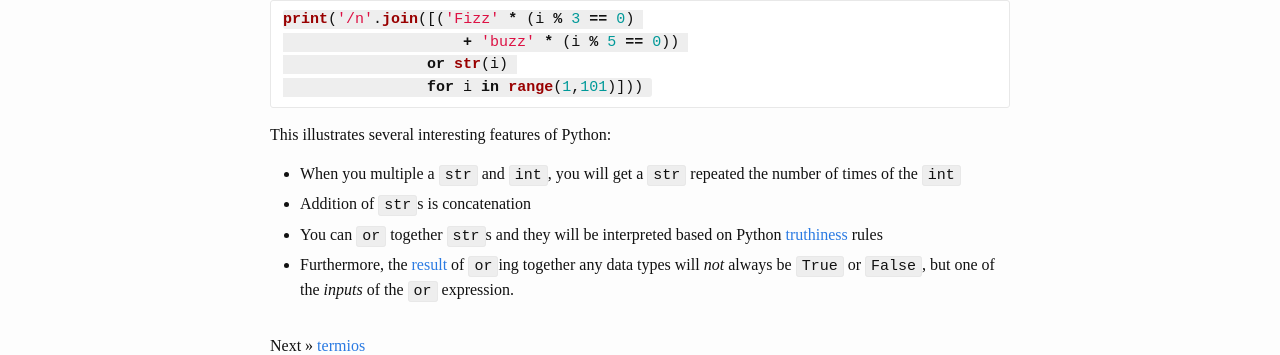
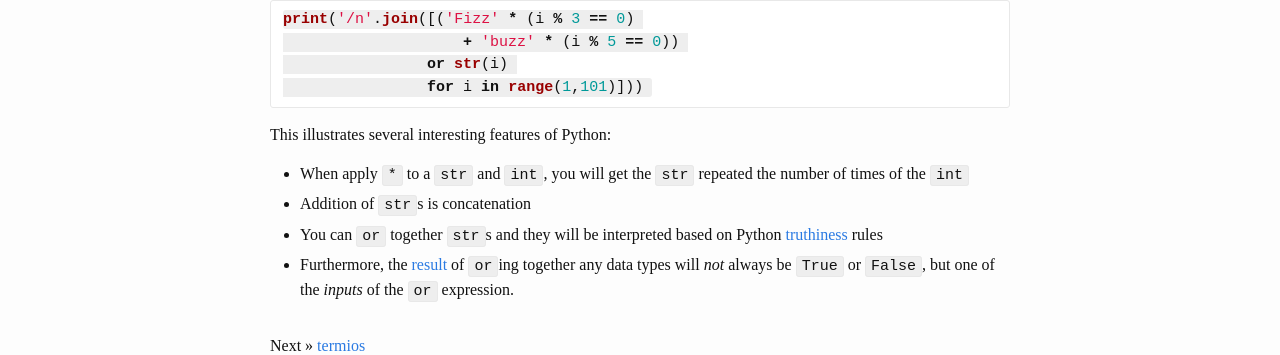
Before and after one commit to mattsteadman/mattsteadman.github.io, a Jekyll site: the page built from _posts/2018-08-09-fizzbuzz.md, in a window 1280 px wide. Shown: the part 189-544 px from the top of the page. Built offline with Jekyll 4.4.1, drawn with Linux system fonts in a browser that asks for light colours.

Commit message:
Fix typo

````diff
--- a/_posts/2018-08-09-fizzbuzz.md
+++ b/_posts/2018-08-09-fizzbuzz.md
@@ -17,7 +17,7 @@ print('/n'.join([('Fizz' * (i % 3 == 0)
 ```
 
 This illustrates several interesting features of Python:
-- When you multiple a `str` and `int`, you will get a `str` repeated the number of times of the `int`
+- When apply `*` to a `str` and `int`, you will get the `str` repeated the number of times of the `int`
 - Addition of `str`s is concatenation
 - You can `or` together `str`s and they will be interpreted based on Python [truthiness](https://docs.python.org/3/library/stdtypes.html#truth-value-testing) rules
 - Furthermore, the [result](https://docs.python.org/3/library/stdtypes.html#boolean-operations-and-or-not) of `or`ing together any data types will *not* always be `True` or `False`, but one of the *inputs* of the `or` expression.
````
